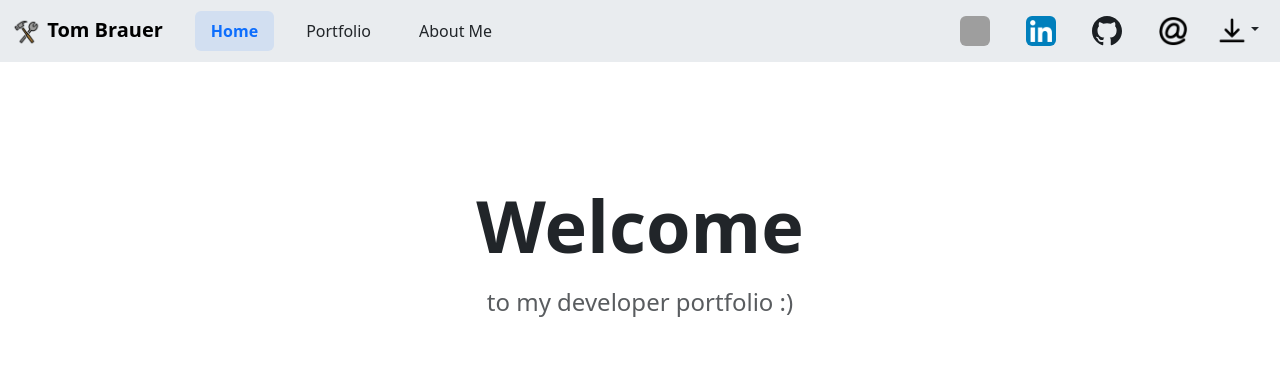
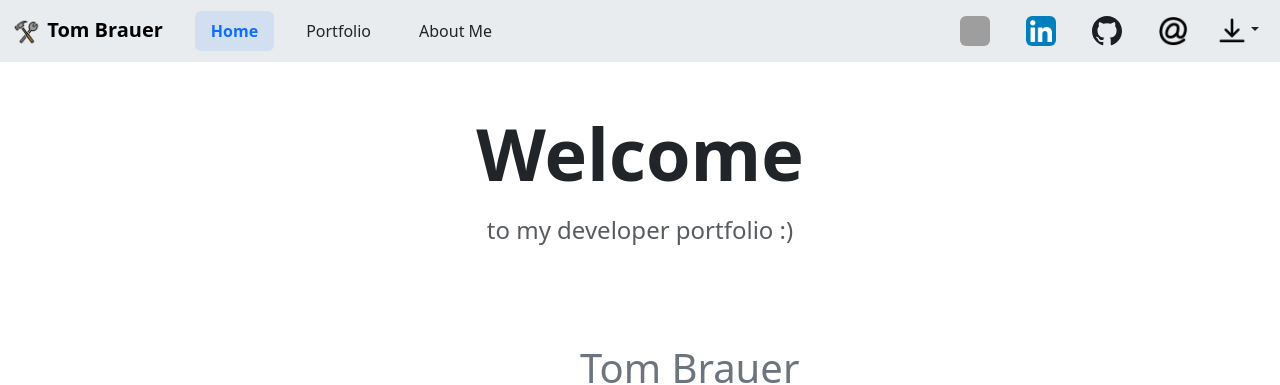
Before and after one commit to 1200BpmSpeedcore/tom_brauer_linktree, an Angular app: page / in a window 1280 px wide. Shown: the top 385 px of the page. Built offline with nearby package versions, Linux system fonts and the light colour scheme; grey boxes are pictures that could not be loaded.

Commit message:
Remove container in main html to allow full-width background colors

```diff
--- a/src/app/app.html
+++ b/src/app/app.html
@@ -2,9 +2,7 @@
   <app-header/>
 
   <main class="flex-grow-1">
-    <div class="container py-4">
-      <router-outlet/>
-    </div>
+    <router-outlet/>
   </main>
 
   <app-footer/>
--- a/src/app/pages/home/home.html
+++ b/src/app/pages/home/home.html
@@ -1,6 +1,6 @@
 <section class="hero-section">
   <div class="container py-5">
-    <div class="text-center my-5">
+    <div class="text-center mb-5">
       <p class="display-2 fw-bold">Welcome</p>
       <p class="lead fs-4 text-muted">to my developer portfolio :&rpar;</p>
     </div>
```
